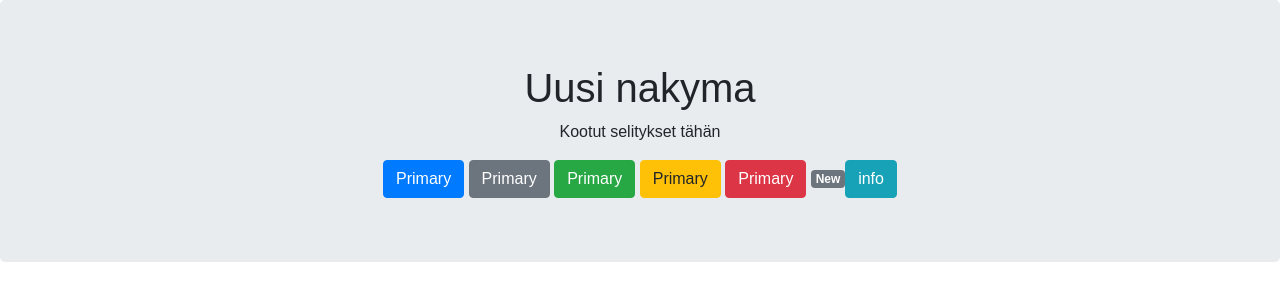
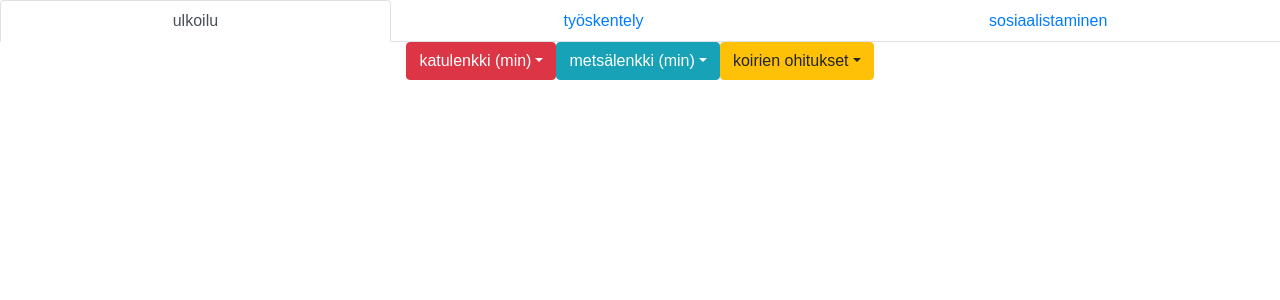
Before and after one commit to kimmohakkarainen/pomptyopaiv, a React (Create React App) app: page / in a window 1280 px wide. Shown: the top 300 px of the page. Built offline with nearby package versions, Linux system fonts and the light colour scheme.

Commit message:
vähän ekaa sivua

```diff
--- a/src/App.js
+++ b/src/App.js
@@ -3,11 +3,12 @@ import "./styles.css";
 
 import Paasivu from "./paasivu.js";
 import Uusinakyma from "./uusinakyma.js";
+import Paavalikko from "./paavalikko.js";
 
 export default function App() {
   return (
     <div className="App">
-      <Uusinakyma />
+      <Paavalikko />
     </div>
   );
 }
--- /dev/null
+++ b/src/paavalikko.js
@@ -0,0 +1,117 @@
+import React, { useState } from "react";
+import {
+  Jumbotron,
+  Badge,
+  Button,
+  Nav,
+  DropdownButton,
+  ButtonGroup,
+  Dropdown
+} from "react-bootstrap";
+
+export default function Paavalikko() {
+  const [selected, setSelected] = useState("1");
+
+  return (
+    <div>
+      <Nav
+        fill
+        variant="tabs"
+        defaultActiveKey="1"
+        onSelect={eventKey => setSelected(eventKey)}
+      >
+        <Nav.Item>
+          <Nav.Link eventKey="1">ulkoilu</Nav.Link>
+        </Nav.Item>
+        <Nav.Item>
+          <Nav.Link eventKey="2">työskentely</Nav.Link>
+        </Nav.Item>
+        <Nav.Item>
+          <Nav.Link eventKey="3">sosiaalistaminen</Nav.Link>
+        </Nav.Item>
+      </Nav>
+      {selected === "1" && <Eka />}
+      {selected === "2" && <Toka />}
+      {selected === "3" && <Kolmas />}
+      {selected === "4" && <Neljas />}
+    </div>
+  );
+}
+
+function Eka() {
+  return (
+    <>
+      <DropdownButton
+        as={ButtonGroup}
+        id="dropdown-basic-button"
+        variant="danger"
+        title="katulenkki (min)"
+      >
+        <Dropdown.Item href="#/action-1">0:10</Dropdown.Item>
+        <Dropdown.Item href="#/action-2">0:15</Dropdown.Item>
+        <Dropdown.Item href="#/action-3">0:20</Dropdown.Item>
+        <Dropdown.Item href="#/action-3">0:30</Dropdown.Item>
+        <Dropdown.Item href="#/action-3">0:40</Dropdown.Item>
+        <Dropdown.Item href="#/action-3">0:50</Dropdown.Item>
+        <Dropdown.Item href="#/action-3">0:60</Dropdown.Item>
+        <Dropdown.Item href="#/action-3">1:10</Dropdown.Item>
+        <Dropdown.Item href="#/action-3">1:20</Dropdown.Item>
+        <Dropdown.Item href="#/action-3">1:30</Dropdown.Item>
+        <Dropdown.Item href="#/action-3">1:40</Dropdown.Item>
+        <Dropdown.Item href="#/action-3">1:50</Dropdown.Item>
+        <Dropdown.Item href="#/action-3">2:00+</Dropdown.Item>
+      </DropdownButton>
+      <DropdownButton
+        as={ButtonGroup}
+        id="dropdown-basic-button"
+        variant="info"
+        title="metsälenkki (min)"
+      >
+        <Dropdown.Item href="#/action-1">0:10</Dropdown.Item>
+        <Dropdown.Item href="#/action-2">0:15</Dropdown.Item>
+        <Dropdown.Item href="#/action-3">0:20</Dropdown.Item>
+        <Dropdown.Item href="#/action-3">0:30</Dropdown.Item>
+        <Dropdown.Item href="#/action-3">0:40</Dropdown.Item>
+        <Dropdown.Item href="#/action-3">0:50</Dropdown.Item>
+        <Dropdown.Item href="#/action-3">0:60</Dropdown.Item>
+        <Dropdown.Item href="#/action-3">1:10</Dropdown.Item>
+        <Dropdown.Item href="#/action-3">1:20</Dropdown.Item>
+        <Dropdown.Item href="#/action-3">1:30</Dropdown.Item>
+        <Dropdown.Item href="#/action-3">1:40</Dropdown.Item>
+        <Dropdown.Item href="#/action-3">1:50</Dropdown.Item>
+        <Dropdown.Item href="#/action-3">2:00+</Dropdown.Item>
+      </DropdownButton>
+      <DropdownButton
+        as={ButtonGroup}
+        id="dropdown-basic-button"
+        variant="warning"
+        title="koirien ohitukset"
+      >
+        <Dropdown.Item href="#/action-1">1</Dropdown.Item>
+        <Dropdown.Item href="#/action-1">2</Dropdown.Item>
+        <Dropdown.Item href="#/action-1">3</Dropdown.Item>
+        <Dropdown.Item href="#/action-1">4</Dropdown.Item>
+        <Dropdown.Item href="#/action-1">5</Dropdown.Item>
+        <Dropdown.Item href="#/action-1">6</Dropdown.Item>
+        <Dropdown.Item href="#/action-1">7</Dropdown.Item>
+        <Dropdown.Item href="#/action-1">8+</Dropdown.Item>
+      </DropdownButton>
+    </>
+  );
+}
+
+function Toka() {
+  return (
+    <Jumbotron>
+      <h1>Toka</h1>
+    </Jumbotron>
+  );
+}
+
+function Kolmas() {
+  return (
+    <Jumbotron>
+      <h1>Kolmas</h1>
+    </Jumbotron>
+  );
+}
--- a/src/uusinakyma.js
+++ b/src/uusinakyma.js
@@ -6,13 +6,12 @@ export default function Uusinakyma() {
     <Jumbotron>
       <h1 variant="danger">Uusi nakyma</h1>
       <p>Kootut selitykset tähän</p>
-      <Button variant="primary">Primary</Button>{" "}
-      <Button variant="secondary">Primary</Button>{" "}
-      <Button variant="success">Primary</Button>{" "}
-      <Button variant="warning">Primary</Button>{" "}
-      <Button variant="danger">Primary</Button>{" "}
-      <Badge variant="secondary">New</Badge>
-      <Button variant="info">info</Button>{" "}
+      <Button variant="primary">kalenteri</Button>{" "}
+      <Button variant="secondary">lenkit</Button>{" "}
+      <Button variant="success">hypokoira</Button>{" "}
+      <Button variant="warning">sosiaalistaminen</Button>{" "}
+      <Button variant="danger">työskentely</Button>{" "}
+      <Button variant="info">muuta</Button>{" "}
     </Jumbotron>
   );
 }
```
